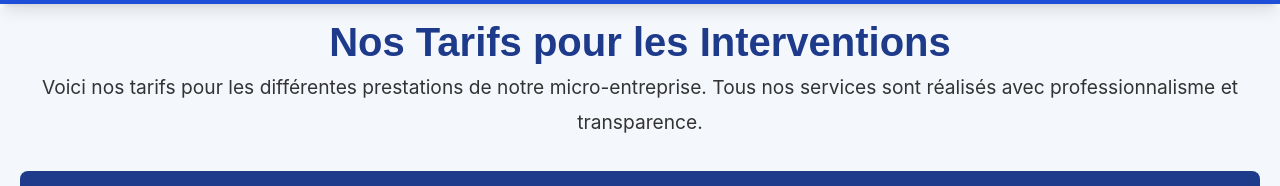
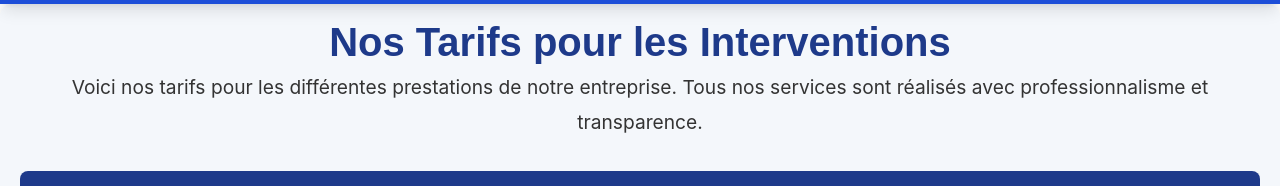
Before and after one commit to HASSANEBEZZA/front-has-tech-services, a React (Create React App) app: page /tarifs in a window 1280 px wide. Shown: the part 194-380 px from the top of the page. Built offline with nearby package versions, Linux system fonts and the light colour scheme.

Commit message:
change contact page

```diff
--- a/src/pages/Tarifs.tsx
+++ b/src/pages/Tarifs.tsx
@@ -17,7 +17,7 @@ const Tarifs: React.FC = () => {
       </h1>
 
       <p className="text-lg text-gray-700 text-center mb-8">
-        Voici nos tarifs pour les différentes prestations de notre micro-entreprise. Tous nos services sont réalisés avec professionnalisme et transparence.
+        Voici nos tarifs pour les différentes prestations de notre entreprise. Tous nos services sont réalisés avec professionnalisme et transparence.
       </p>
 
       <div className="tarifs-table">
```
